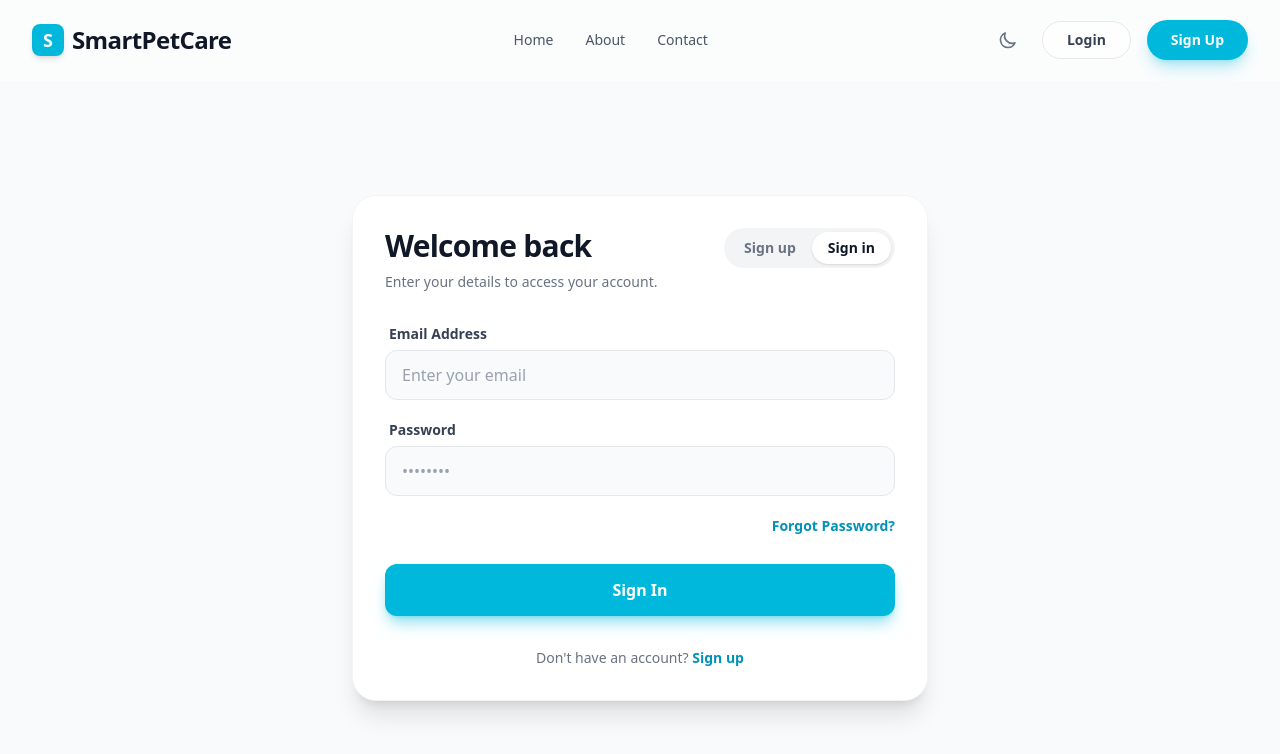
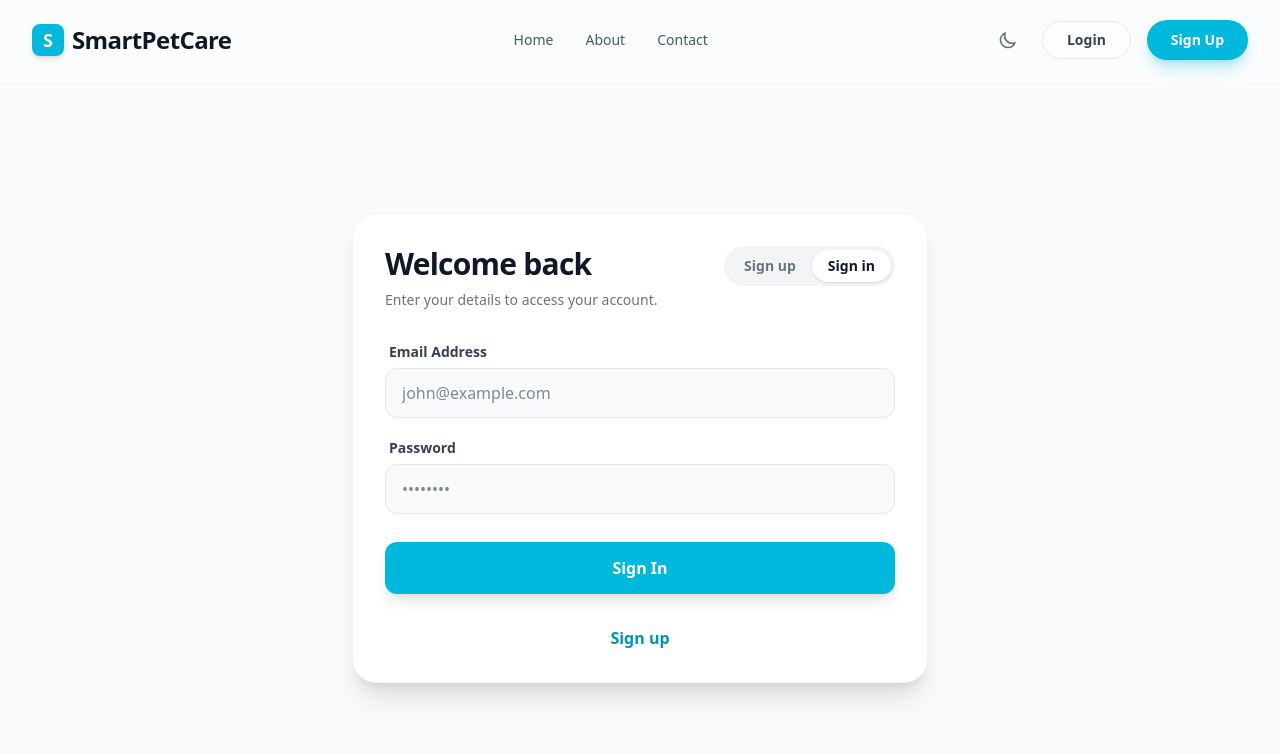
Before and after one commit to Aditya4405/smart-pet-care, a React (Vite) app in the folder frontend/front/: page /login in a window 1280 px wide. Shown: the top 754 px of the page. Built offline with nearby package versions, Linux system fonts and the light colour scheme.

Commit message:
update signup

```diff
--- a/frontend/front/src/components/Navbar.jsx
+++ b/frontend/front/src/components/Navbar.jsx
@@ -95,7 +95,7 @@ const Navbar = () => {
           {isLoggedIn ? (
             // === LOGGED IN LINKS ===
             <>
-              {['Dashboard', 'My Pets', 'Appointments'].map((item) => (
+              {['Dashboard', 'My Pets', 'Appointments','Shop'].map((item) => (
                 <button
                   key={item}
                   className="text-sm font-bold text-gray-600 dark:text-gray-300 hover:text-cyan-600 dark:hover:text-cyan-400 transition-colors"
--- a/frontend/front/src/pages/SignUp.jsx
+++ b/frontend/front/src/pages/SignUp.jsx
@@ -1,16 +1,15 @@
 import React, { useState } from 'react';
 import { useNavigate, useLocation } from 'react-router-dom';
-import Navbar from '../components/Navbar'; // 👈 IMPORTED NAVBAR
+import Navbar from '../components/Navbar';
 
 const SignUp = () => {
   const navigate = useNavigate();
   const location = useLocation();
 
-  // Toggle between Login and Signup based on URL or state
   const [isLogin, setIsLogin] = useState(location.pathname === '/login');
-  const [userType, setUserType] = useState('user'); // 'user' or 'vet'
+  const [userType, setUserType] = useState('user');
 
-  // Form Data State
+  // Form Data
   const [formData, setFormData] = useState({
     firstName: '',
     lastName: '',
@@ -23,13 +22,11 @@ const SignUp = () => {
     specialization: '',
     yearsExperience: '',
     licenseNumber: '',
-    certificate: null, // For file upload
+    certificate: null,
   });
 
-  // Error State
   const [errors, setErrors] = useState({});
 
-  // Handle Input Change
   const handleChange = (e) => {
     const { name, value, files } = e.target;
     if (name === 'certificate') {
@@ -37,63 +34,111 @@ const SignUp = () => {
     } else {
       setFormData({ ...formData, [name]: value });
     }
-    // Clear error when user types
-    if (errors[name]) {
-      setErrors({ ...errors, [name]: '' });
-    }
+    if (errors[name]) setErrors({ ...errors, [name]: '' });
   };
 
-  // Validation Logic
   const validateForm = () => {
     const newErrors = {};
-
-    // Common Fields
     if (!formData.email) newErrors.email = 'Email is required';
     if (!formData.password) newErrors.password = 'Password is required';
-
     if (!isLogin) {
-      // Signup Specifics
       if (!formData.firstName) newErrors.firstName = 'First name is required';
       if (!formData.lastName) newErrors.lastName = 'Last name is required';
-      if (!formData.phone) newErrors.phone = 'Phone number is required';
-      if (!formData.gender) newErrors.gender = 'Gender is required';
-      if (formData.password !== formData.confirmPassword) {
-        newErrors.confirmPassword = 'Passwords do not match';
-      }
+      if (formData.password !== formData.confirmPassword) newErrors.confirmPassword = 'Mismatch';
 
-      // Vet Specifics
       if (userType === 'vet') {
-        if (!formData.clinicName) newErrors.clinicName = 'Clinic name is required';
-        if (!formData.specialization) newErrors.specialization = 'Specialization is required';
-        if (!formData.yearsExperience) newErrors.yearsExperience = 'Experience is required';
-        if (!formData.licenseNumber) newErrors.licenseNumber = 'License number is required';
-        if (!formData.certificate) newErrors.certificate = 'Certificate upload is required';
+         if (!formData.clinicName) newErrors.clinicName = 'Clinic Name required';
+         if (!formData.licenseNumber) newErrors.licenseNumber = 'License required';
+         if (!formData.certificate) newErrors.certificate = 'Certificate file is required';
       }
     }
-
     setErrors(newErrors);
     return Object.keys(newErrors).length === 0;
   };
 
-  // Handle Submit
-  const handleSubmit = (e) => {
+  // 🔹 UPDATED SUBMIT LOGIC 🔹
+  const handleSubmit = async (e) => {
     e.preventDefault();
-    if (validateForm()) {
-      // Proceed with Form Submission (API Call)
-      console.log('Form Submitted:', formData);
-      alert('Success! Form is valid.');
-      // navigate('/dashboard'); // Redirect on success
-    } else {
-        // Find the first error field and focus or just alert
+
+    if (!validateForm()) {
         const firstErrorField = document.querySelector('[aria-invalid="true"]');
         if (firstErrorField) firstErrorField.focus();
+        return;
+    }
+
+    const endpoint = isLogin ? '/login' : '/register';
+    const url = `http://localhost:8082/api/users${endpoint}`;
+
+    try {
+        let body;
+        let headers = {};
+
+        if (isLogin) {
+            // LOGIN
+            body = JSON.stringify({ email: formData.email, password: formData.password });
+            headers = { 'Content-Type': 'application/json' };
+        } else {
+            // REGISTER
+            const dataPayload = { ...formData };
+            dataPayload.role = userType === 'vet' ? 'VET' : 'USER';
+            delete dataPayload.confirmPassword;
+            delete dataPayload.certificate;
+
+            const formDataPacket = new FormData();
+            formDataPacket.append("user", JSON.stringify(dataPayload));
+
+            if (formData.certificate) {
+                formDataPacket.append("certificate", formData.certificate);
+            }
+            body = formDataPacket;
+        }
+
+        const response = await fetch(url, {
+            method: 'POST',
+            headers: headers,
+            body: body,
+        });
+
+        if (response.ok) {
+            const userData = await response.json();
+
+            if (isLogin) {
+                // LOGIN SUCCESS
+                localStorage.setItem('user', JSON.stringify(userData));
+                alert("Login Successful!");
+
+                // TODO: Add Admin Redirect check here later
+                if (userData.role === 'ADMIN') {
+                    navigate('/admin-dashboard');
+                } else {
+                    navigate('/profile');
+                }
+            } else {
+                // REGISTRATION SUCCESS
+                if (userType === 'vet') {
+                    alert("Registration Request Sent! Please wait for Admin Approval.");
+                } else {
+                    alert("Account Created Successfully! Please Login.");
+                }
+                // Redirect to Login page instead of auto-login
+                setIsLogin(true);
+                navigate('/login');
+            }
+
+        } else {
+            const errorMsg = await response.text();
+            alert("Error: " + errorMsg);
+        }
+
+    } catch (error) {
+        console.error("Error:", error);
+        alert("Connection Failed. Is Backend running?");
     }
   };
 
-   // Helper to switch modes
   const toggleMode = () => {
     setIsLogin(!isLogin);
-    setErrors({}); // Clear errors on toggle
+    setErrors({});
     navigate(isLogin ? '/signup' : '/login');
   };
 
@@ -103,38 +148,18 @@ const SignUp = () => {
 
   return (
     <div className="min-h-screen bg-gray-50 dark:bg-gray-900 flex flex-col font-sans transition-colors duration-300 pt-24">
-
-      {/* 🔹 NAVBAR ADDED HERE 🔹 */}
       <Navbar />
-
       <div className="flex-grow flex items-center justify-center p-4 sm:p-6">
-
         <div className="bg-white dark:bg-gray-800 rounded-3xl shadow-xl w-full max-w-xl p-8 relative overflow-hidden border border-gray-100 dark:border-gray-700">
 
-          {/* Top Right Toggle */}
           <div className="absolute top-6 right-6 sm:top-8 sm:right-8 bg-gray-100 dark:bg-gray-700 p-1 rounded-full flex text-xs sm:text-sm font-semibold">
-            <button
-              onClick={() => { setIsLogin(false); navigate('/signup'); }}
-              className={`px-4 py-1.5 rounded-full transition-all duration-200 ${!isLogin ? 'bg-white dark:bg-gray-600 text-gray-900 dark:text-white shadow-sm' : 'text-gray-500 dark:text-gray-400 hover:text-gray-700'}`}
-            >
-              Sign up
-            </button>
-            <button
-              onClick={() => { setIsLogin(true); navigate('/login'); }}
-              className={`px-4 py-1.5 rounded-full transition-all duration-200 ${isLogin ? 'bg-white dark:bg-gray-600 text-gray-900 dark:text-white shadow-sm' : 'text-gray-500 dark:text-gray-400 hover:text-gray-700'}`}
-            >
-              Sign in
-            </button>
+            <button onClick={() => { setIsLogin(false); navigate('/signup'); }} className={`px-4 py-1.5 rounded-full transition-all duration-200 ${!isLogin ? 'bg-white dark:bg-gray-600 text-gray-900 dark:text-white shadow-sm' : 'text-gray-500 dark:text-gray-400 hover:text-gray-700'}`}>Sign up</button>
+            <button onClick={() => { setIsLogin(true); navigate('/login'); }} className={`px-4 py-1.5 rounded-full transition-all duration-200 ${isLogin ? 'bg-white dark:bg-gray-600 text-gray-900 dark:text-white shadow-sm' : 'text-gray-500 dark:text-gray-400 hover:text-gray-700'}`}>Sign in</button>
           </div>
 
-          {/* Header Section */}
           <div className="mb-8 pr-32">
-            <h2 className="text-3xl font-extrabold text-gray-900 dark:text-white mb-2 tracking-tight">
-              {isLogin ? 'Welcome back' : 'Create account'}
-            </h2>
-            <p className="text-gray-500 dark:text-gray-400 text-sm">
-              {isLogin ? 'Enter your details to access your account.' : 'Join 10,000+ pet parents today.'}
-            </p>
+            <h2 className="text-3xl font-extrabold text-gray-900 dark:text-white mb-2 tracking-tight">{isLogin ? 'Welcome back' : 'Create account'}</h2>
+            <p className="text-gray-500 dark:text-gray-400 text-sm">{isLogin ? 'Enter your details to access your account.' : 'Join 10,000+ pet parents today.'}</p>
           </div>
 
           <form onSubmit={handleSubmit} className="space-y-5">
@@ -153,66 +178,34 @@ const SignUp = () => {
 
             {isLogin ? (
               <>
-                <InputField
-                    label="Email Address"
-                    name="email"
-                    type="email"
-                    value={formData.email}
-                    onChange={handleChange}
-                    placeholder="Enter your email"
-                    error={errors.email}
-                />
-                <InputField
-                    label="Password"
-                    name="password"
-                    type="password"
-                    value={formData.password}
-                    onChange={handleChange}
-                    placeholder="••••••••"
-                    error={errors.password}
-                />
-                <div className="flex justify-end"><a href="#" className="text-sm text-cyan-600 hover:text-cyan-700 font-semibold">Forgot Password?</a></div>
+                <InputField label="Email Address" name="email" type="email" value={formData.email} onChange={handleChange} placeholder="john@example.com" error={errors.email} />
+                <InputField label="Password" name="password" type="password" value={formData.password} onChange={handleChange} placeholder="••••••••" error={errors.password} />
               </>
             ) : (
               <>
                 <div className="grid grid-cols-2 gap-4">
-                  <InputField label="First Name" name="firstName" value={formData.firstName} onChange={handleChange} placeholder="First Name" error={errors.firstName} />
-                  <InputField label="Last Name" name="lastName" value={formData.lastName} onChange={handleChange} placeholder="Last Name" error={errors.lastName} />
+                  <InputField label="First Name" name="firstName" value={formData.firstName} onChange={handleChange} placeholder="John" error={errors.firstName} />
+                  <InputField label="Last Name" name="lastName" value={formData.lastName} onChange={handleChange} placeholder="Doe" error={errors.lastName} />
                 </div>
-                <InputField label="Email Address" name="email" type="email" value={formData.email} onChange={handleChange} placeholder="Enter your email" error={errors.email} />
+                <InputField label="Email Address" name="email" type="email" value={formData.email} onChange={handleChange} placeholder="john@example.com" error={errors.email} />
                 <div className="grid grid-cols-2 gap-4">
-                  <InputField label="Phone Number" name="phone" type="tel" value={formData.phone} onChange={handleChange} placeholder="Phone no" error={errors.phone} />
-
-                  {/* Gender Select with Error Handling */}
+                  <InputField label="Phone Number" name="phone" type="tel" value={formData.phone} onChange={handleChange} placeholder="(555) 000-0000" error={errors.phone} />
                   <div className="flex flex-col gap-1.5">
                     <label className="text-sm font-semibold text-gray-700 dark:text-gray-300 ml-1">Gender</label>
                     <div className="relative">
-                      <select
-                        name="gender"
-                        value={formData.gender}
-                        onChange={handleChange}
-                        className={`w-full px-4 py-3 rounded-xl border ${errors.gender ? 'border-red-500 focus:border-red-500 focus:ring-red-200' : 'border-gray-200 dark:border-gray-600 focus:border-cyan-500'} bg-gray-50 dark:bg-gray-700 text-gray-900 dark:text-white focus:outline-none focus:ring-2 focus:ring-cyan-500/20 transition-all appearance-none cursor-pointer`}
-                      >
-                        <option value="" disabled>Select</option>
-                        <option value="male">Male</option>
-                        <option value="female">Female</option>
-                        <option value="other">Other</option>
+                      <select name="gender" value={formData.gender} onChange={handleChange} className={`w-full px-4 py-3 rounded-xl border ${errors.gender ? 'border-red-500' : 'border-gray-200 dark:border-gray-600'} bg-gray-50 dark:bg-gray-700 text-gray-900 dark:text-white appearance-none`}>
+                        <option value="" disabled>Select</option><option value="male">Male</option><option value="female">Female</option><option value="other">Other</option>
                       </select>
-                      <div className="absolute inset-y-0 right-0 flex items-center px-4 pointer-events-none text-gray-500"><svg className="w-4 h-4" fill="none" stroke="currentColor" viewBox="0 0 24 24"><path strokeLinecap="round" strokeLinejoin="round" strokeWidth={2} d="M19 9l-7 7-7-7" /></svg></div>
                     </div>
-                    {errors.gender && <span className="text-xs text-red-500 ml-1">{errors.gender}</span>}
                   </div>
                 </div>
-
                 <div className="grid grid-cols-2 gap-4">
                   <InputField label="Password" name="password" type="password" value={formData.password} onChange={handleChange} placeholder="••••••••" error={errors.password} />
                   <InputField label="Confirm" name="confirmPassword" type="password" value={formData.confirmPassword} onChange={handleChange} placeholder="••••••••" error={errors.confirmPassword} />
                 </div>
 
-                {/* VET FIELDS */}
                 {userType === 'vet' && (
                   <div className="pt-4 mt-2 border-t border-gray-100 dark:border-gray-700 animate-fadeIn">
-                     <div className="flex items-center gap-2 mb-4"><span className="w-8 h-px bg-gray-200 dark:bg-gray-600"></span><span className="text-xs font-bold text-gray-400 uppercase tracking-wider">Professional Verification</span><span className="flex-grow h-px bg-gray-200 dark:bg-gray-600"></span></div>
                      <div className="space-y-4">
                        <InputField label="Clinic Name" name="clinicName" value={formData.clinicName} onChange={handleChange} placeholder="Happy Paws Clinic" error={errors.clinicName} />
                        <div className="grid grid-cols-2 gap-4">
@@ -221,55 +214,34 @@ const SignUp = () => {
                        </div>
                        <InputField label="License Number" name="licenseNumber" value={formData.licenseNumber} onChange={handleChange} placeholder="VET-12345678" error={errors.licenseNumber} />
 
-                       {/* 🔹 NEW: CERTIFICATE UPLOAD 🔹 */}
+                       {/* FILE UPLOAD FIELD */}
                        <div className="flex flex-col gap-1.5">
                           <label className="text-sm font-semibold text-gray-700 dark:text-gray-300 ml-1">Upload Certificate</label>
-                          <div className={`relative border-2 border-dashed rounded-xl p-4 flex flex-col items-center justify-center text-center transition-all ${errors.certificate ? 'border-red-400 bg-red-50 dark:bg-red-900/10' : 'border-gray-300 dark:border-gray-600 hover:border-cyan-500 bg-gray-50 dark:bg-gray-700'}`}>
-
-                            <input
-                                type="file"
-                                name="certificate"
-                                onChange={handleChange}
-                                accept=".pdf,.jpg,.png"
-                                className="absolute inset-0 w-full h-full opacity-0 cursor-pointer"
-                            />
-
+                          <div className={`relative border-2 border-dashed rounded-xl p-4 flex flex-col items-center justify-center text-center transition-all ${errors.certificate ? 'border-red-400 bg-red-50' : 'border-gray-300 hover:border-cyan-500 bg-gray-50 dark:bg-gray-700'}`}>
+                            <input type="file" name="certificate" onChange={handleChange} accept=".pdf,.jpg,.png" className="absolute inset-0 w-full h-full opacity-0 cursor-pointer" />
                             <div className="pointer-events-none">
                                 {formData.certificate ? (
-                                    <div className="flex items-center gap-2 text-cyan-600 dark:text-cyan-400 font-medium">
-                                        <svg className="w-5 h-5" fill="none" stroke="currentColor" viewBox="0 0 24 24"><path strokeLinecap="round" strokeLinejoin="round" strokeWidth={2} d="M9 12l2 2 4-4m6 2a9 9 0 11-18 0 9 9 0 0118 0z" /></svg>
-                                        <span className="text-sm truncate max-w-[200px]">{formData.certificate.name}</span>
-                                    </div>
+                                    <span className="text-cyan-600 font-medium truncate max-w-[200px]">{formData.certificate.name}</span>
                                 ) : (
-                                    <div className="flex flex-col items-center gap-1 text-gray-500 dark:text-gray-400">
-                                        <svg className="w-6 h-6 mb-1" fill="none" stroke="currentColor" viewBox="0 0 24 24"><path strokeLinecap="round" strokeLinejoin="round" strokeWidth={2} d="M7 16a4 4 0 01-.88-7.903A5 5 0 1115.9 6L16 6a5 5 0 011 9.9M15 13l-3-3m0 0l-3 3m3-3v12" /></svg>
-                                        <span className="text-xs font-bold">Click to upload</span>
-                                        <span className="text-[10px] opacity-70">PDF, JPG or PNG</span>
-                                    </div>
+                                    <span className="text-xs font-bold text-gray-500">Click to upload (PDF/JPG)</span>
                                 )}
                             </div>
                           </div>
                           {errors.certificate && <span className="text-xs text-red-500 ml-1">{errors.certificate}</span>}
                        </div>
-
                      </div>
                   </div>
                 )}
               </>
             )}
 
-            <button type="submit" className="w-full bg-cyan-500 hover:bg-cyan-600 text-white font-bold py-3.5 rounded-xl shadow-lg shadow-cyan-500/40 transition-all hover:-translate-y-0.5 active:translate-y-0 mt-2">
+            <button type="submit" className="w-full bg-cyan-500 hover:bg-cyan-600 text-white font-bold py-3.5 rounded-xl shadow-lg transition-all mt-2">
               {isLogin ? 'Sign In' : 'Create Account'}
             </button>
           </form>
 
           <div className="mt-8 text-center">
-            <p className="text-sm text-gray-500 dark:text-gray-400">
-              {isLogin ? "Don't have an account? " : "Already have an account? "}
-              <button type="button" onClick={toggleMode} className="font-bold text-cyan-600 dark:text-cyan-400 hover:underline transition-all">
-                {isLogin ? 'Sign up' : 'Sign in'}
-              </button>
-            </p>
+            <button onClick={toggleMode} className="font-bold text-cyan-600 hover:underline">{isLogin ? 'Sign up' : 'Sign in'}</button>
           </div>
         </div>
       </div>
@@ -277,25 +249,10 @@ const SignUp = () => {
   );
 };
 
-// Updated InputField to handle errors and props correctly
 const InputField = ({ label, name, type = "text", value, onChange, placeholder, error }) => (
   <div className="flex flex-col gap-1.5">
     <label className="text-sm font-semibold text-gray-700 dark:text-gray-300 ml-1">{label}</label>
-    <input
-        type={type}
-        name={name}
-        value={value}
-        onChange={onChange}
-        placeholder={placeholder}
-        aria-invalid={!!error}
-        className={`
-            w-full px-4 py-3 rounded-xl border
-            ${error ? 'border-red-500 focus:ring-red-200 focus:border-red-500' : 'border-gray-200 dark:border-gray-600 focus:ring-cyan-500/20 focus:border-cyan-500'}
-            bg-gray-50 dark:bg-gray-700 text-gray-900 dark:text-white
-            focus:outline-none focus:ring-2
-            transition-all placeholder:text-gray-400 dark:placeholder:text-gray-500
-        `}
-    />
+    <input type={type} name={name} value={value} onChange={onChange} placeholder={placeholder} aria-invalid={!!error} className={`w-full px-4 py-3 rounded-xl border ${error ? 'border-red-500' : 'border-gray-200 dark:border-gray-600'} bg-gray-50 dark:bg-gray-700 text-gray-900 dark:text-white focus:outline-none focus:ring-2 focus:ring-cyan-500/20`} />
     {error && <span className="text-xs text-red-500 ml-1">{error}</span>}
   </div>
 );
```
